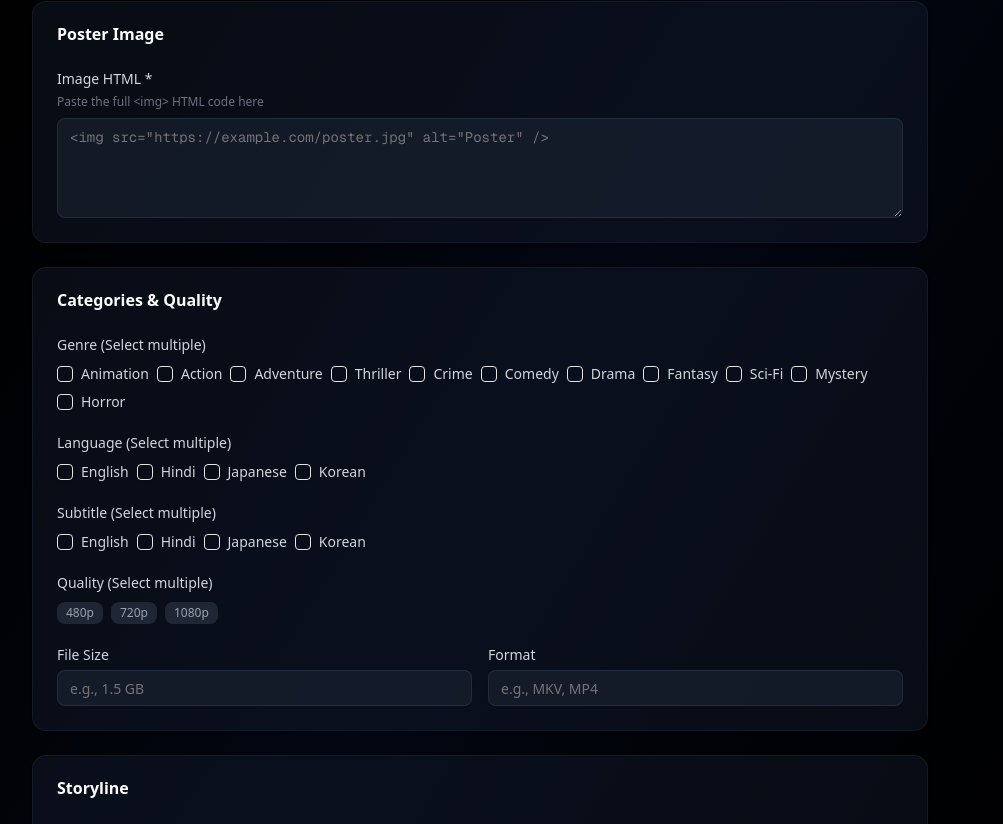
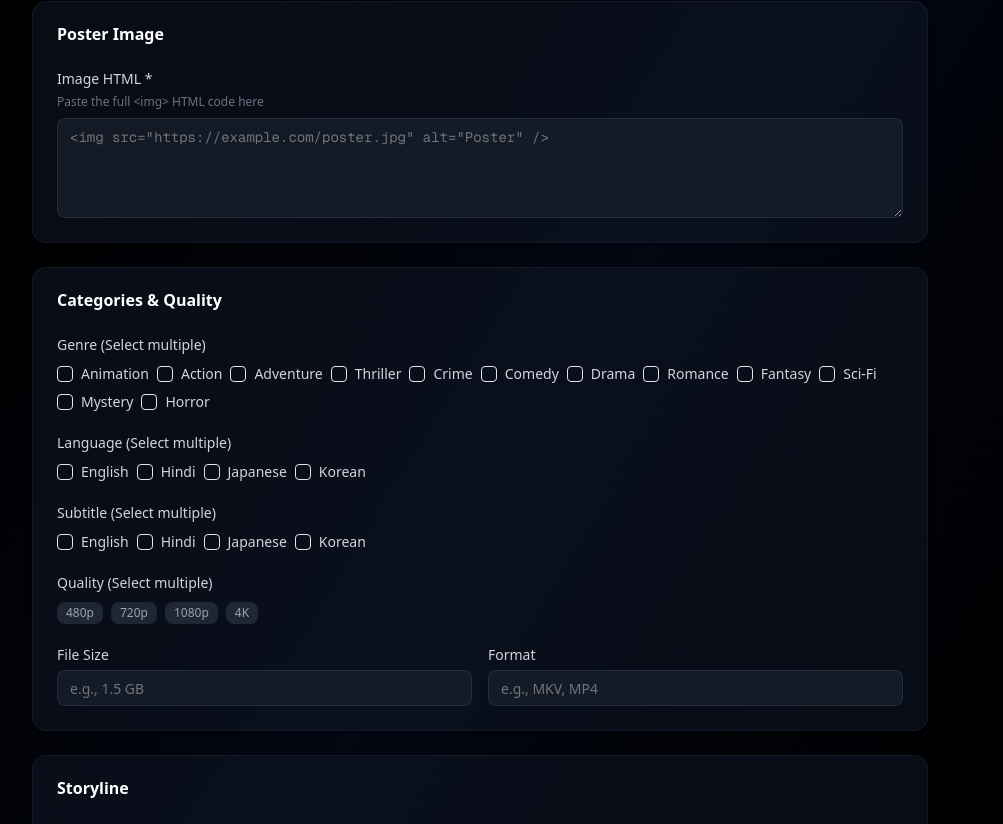
Before and after one commit to Tanvir1577/Cineverse, a Next.js app: page /admin/content/new in a window 1280 px wide. Shown: the part 512-1336 px from the top of the page, without its empty margins (160-1163 px from the left). Built offline with nearby package versions, Linux system fonts and the light colour scheme.

Commit message:
Add 4K video quality option with purple color mapping

```diff
--- a/src/app/admin/content/new/page.tsx
+++ b/src/app/admin/content/new/page.tsx
@@ -20,10 +20,10 @@ import { Checkbox } from '@/components/ui/checkbox'
 import Link from 'next/link'
 import { getCopyrightText } from '@/lib/year'
 
-const GENRES = ['Animation', 'Action', 'Adventure', 'Thriller', 'Crime', 'Comedy', 'Drama', 'Fantasy', 'Sci-Fi', 'Mystery', 'Horror']
+const GENRES = ['Animation', 'Action', 'Adventure', 'Thriller', 'Crime', 'Comedy', 'Drama', 'Romance', 'Fantasy', 'Sci-Fi', 'Mystery', 'Horror']
 const LANGUAGES = ['English', 'Hindi', 'Japanese', 'Korean']
 const SUBTITLES = ['English', 'Hindi', 'Japanese', 'Korean']
-const QUALITIES = ['480p', '720p', '1080p']
+const QUALITIES = ['480p', '720p', '1080p', '4K']
 const CONTENT_TYPES = ['Movie', 'Series', 'Anime']
 
 interface DownloadLink {
@@ -248,6 +248,8 @@ export default function ContentForm({ params }: { params?: { id?: string } }) {
         return 'bg-yellow-500/90'
       case '1080p':
         return 'bg-green-500/90'
+      case '4K':
+        return 'bg-purple-500/90'
       default:
         return 'bg-blue-500/90'
     }
```
Also changed, not shown: 1 other file (tests, documents, lock files or other folders).
